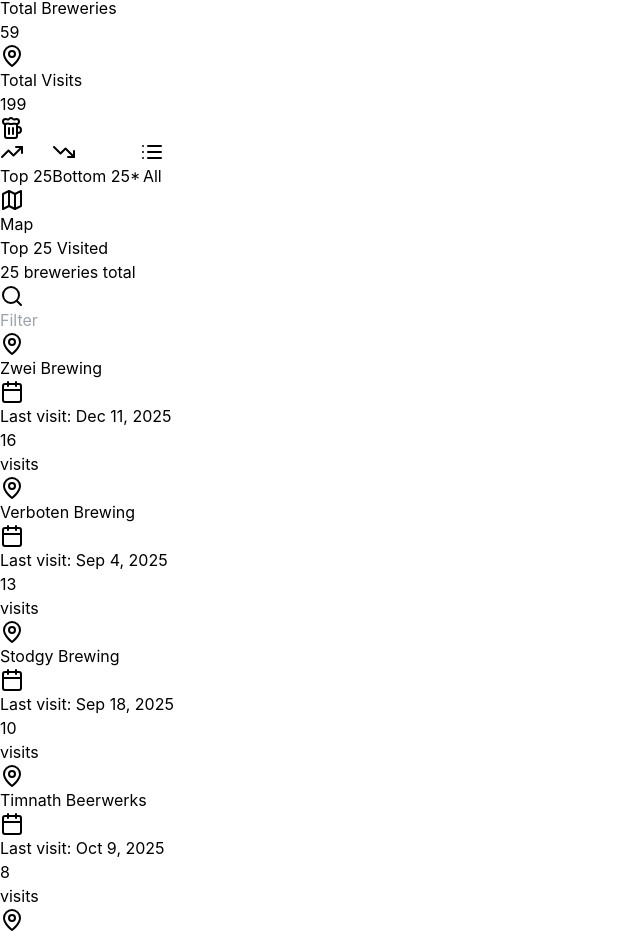
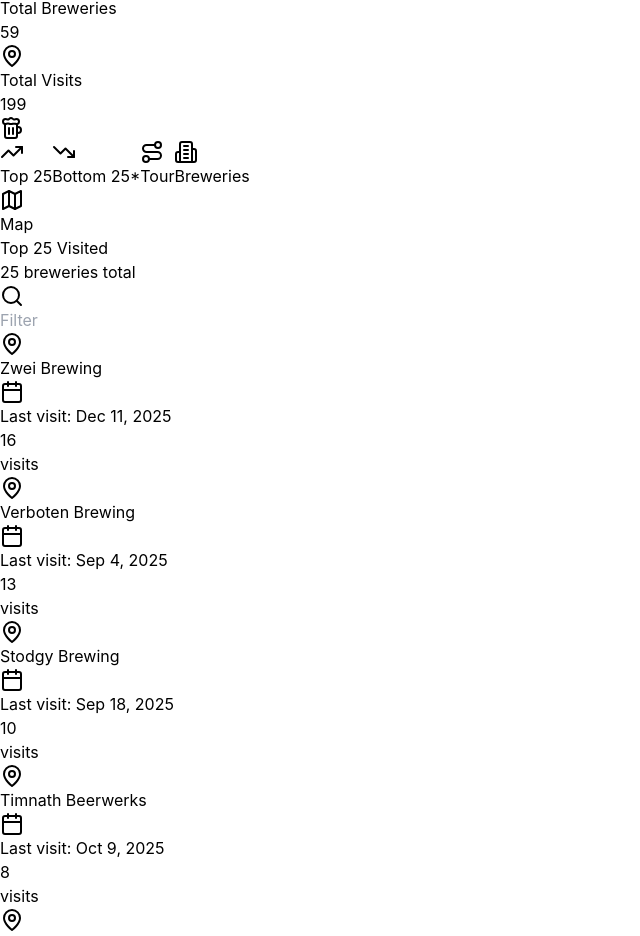
Before and after one commit to dgennetten/thursday-pints, a React (Vite) app: page / in a window 1280 px wide. Shown: the part 1332-2268 px from the top of the page, without its empty margins (0-640 px from the left). Built offline with nearby package versions, Linux system fonts and the light colour scheme; no server answers.

Commit message:
Enhance brewery visit tracking by adding 'tour' and 'breweries' view modes, updating sorting logic for displayed breweries, and modifying UI elements accordingly.

```diff
--- a/src/App.tsx
+++ b/src/App.tsx
@@ -6,10 +6,10 @@
 import VisitList from './components/VisitList';
 import ToggleButton from './components/ToggleButton';
 import BreweryMap from './components/BreweryMap';
-import { Beer, MapPin, RefreshCw, TrendingUp, TrendingDown, List, Map } from 'lucide-react';
+import { Beer, MapPin, RefreshCw, TrendingUp, TrendingDown, Route, Building2, Map } from 'lucide-react';
 import { loadVisitsFromPublicJSON } from './services/spreadsheetService';
 
-type ViewMode = 'top' | 'bottom' | 'all';
+type ViewMode = 'top' | 'bottom' | 'tour' | 'breweries';
 
 function App() {
   const [viewMode, setViewMode] = useState<ViewMode>('top');
@@ -58,12 +58,20 @@
 
   const displayedBreweries = viewMode === 'top' ? topBreweries :
                              viewMode === 'bottom' ? bottomBreweries :
-                             [...breweryStats].sort((a, b) => b.visitCount - a.visitCount);
+                             viewMode === 'breweries'
+                             ? [...breweryStats].sort((a, b) => {
+                                 const dateA = new Date(a.lastVisitDate).getTime();
+                                 const dateB = new Date(b.lastVisitDate).getTime();
+                                 return dateB - dateA; // Newest first
+                               })
+                             : [...breweryStats].sort((a, b) => b.visitCount - a.visitCount);
 
   const listTitle = viewMode === 'top'
     ? 'Top 25 Visited'
     : viewMode === 'bottom'
     ? 'Bottom 25 Visited*'
+    : viewMode === 'breweries'
+    ? 'Breweries by Last Visit'
     : 'All Breweries';
 
 
@@ -138,7 +146,8 @@
                   options={[
                     { label: 'Top 25', value: 'top', icon: TrendingUp },
                     { label: 'Bottom 25*', value: 'bottom', icon: TrendingDown },
-                    { label: 'All', value: 'all', icon: List }
+                    { label: 'Tour', value: 'tour', icon: Route },
+                    { label: 'Breweries', value: 'breweries', icon: Building2 }
                   ]}
                   selected={viewMode}
                   onChange={(value) => setViewMode(value as ViewMode)}
@@ -168,10 +177,10 @@
             <div className={`grid gap-6 ${showMap ? 'grid-cols-1 md:grid-cols-2' : 'grid-cols-1'}`}>
               {/* List */}
               <div>
-                {viewMode === 'all' ? (
+                {viewMode === 'tour' ? (
                   <VisitList
                     visits={visits}
-                    title="All Visits"
+                    title="Tour"
                   />
                 ) : (
                   <BreweryList
@@ -185,7 +194,7 @@
               {isLocalhost && showMap && (
                 <div className="h-[500px] md:h-[600px]">
                   <BreweryMap
-                    breweries={viewMode === 'all'
+                    breweries={viewMode === 'tour'
                       ? breweryStats.sort((a, b) => b.visitCount - a.visitCount)
                       : displayedBreweries
                     }
```
